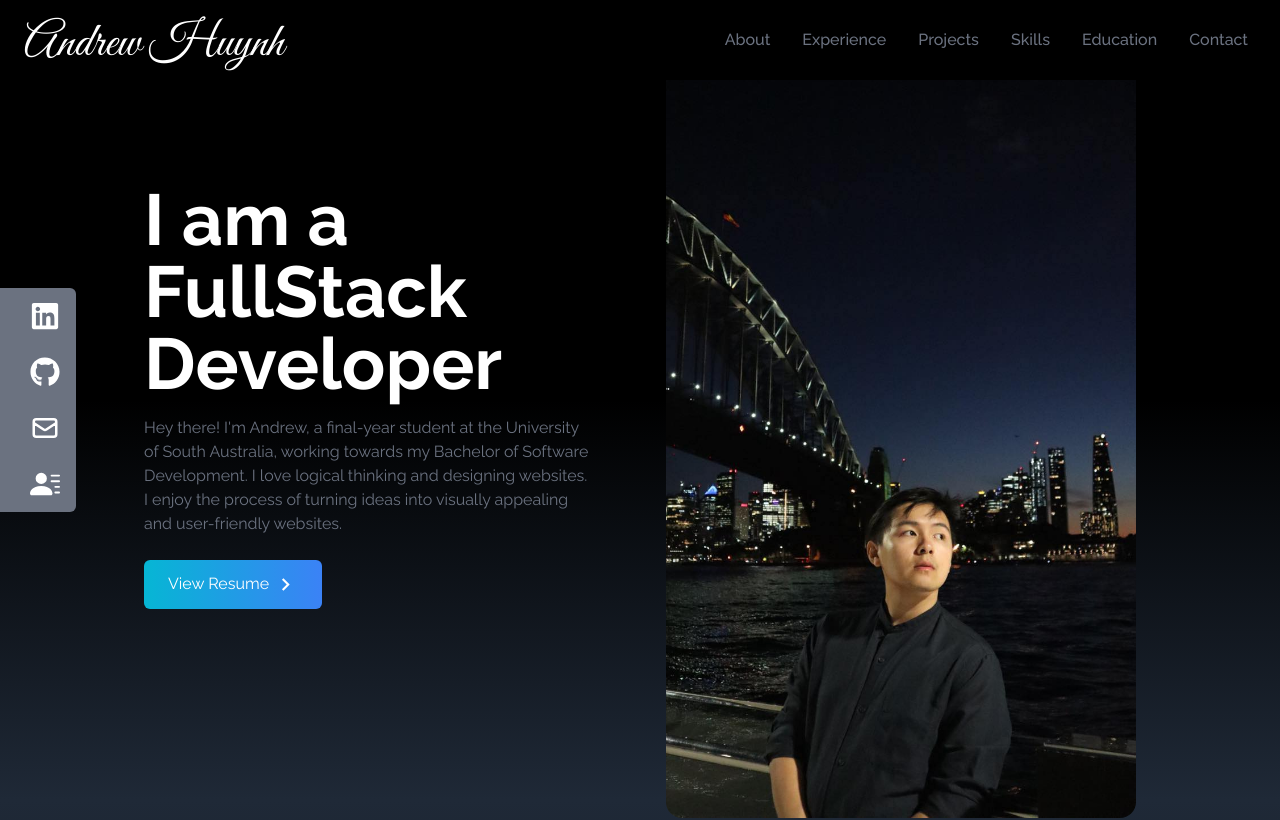
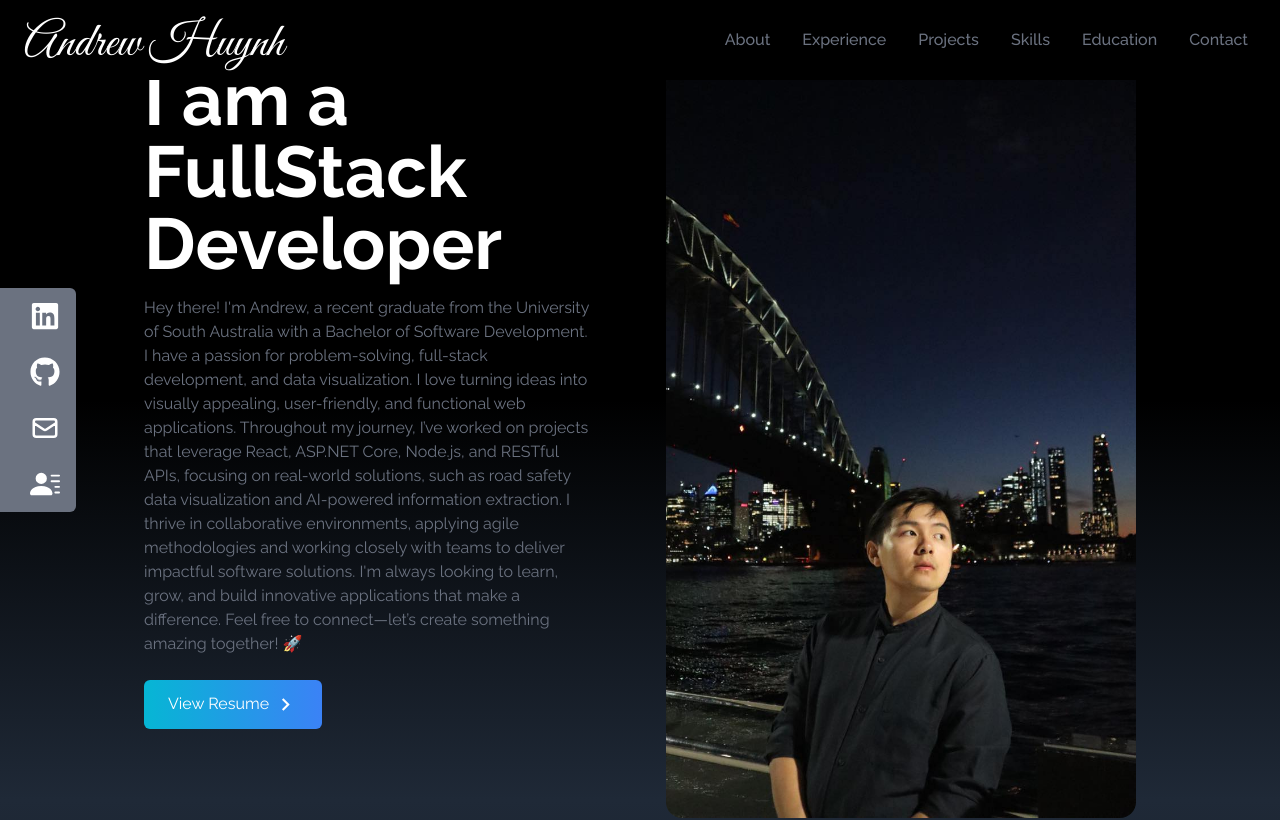
Before and after one commit to andrewhuynh561/portfolio-project, a React (Create React App) app: page / in a window 1280 px wide. Shown: the top 820 px of the page. Built offline with nearby package versions, Linux system fonts and the light colour scheme.

Commit message:
update education section

```diff
--- a/src/components/About.jsx
+++ b/src/components/About.jsx
@@ -11,11 +11,11 @@ const About = () => {
             <div className='flex flex-col justify-center h-full'>
                 <h2 className='text-4xl sm:text-7xl font-bold text-white'>I am a FullStack Developer</h2>
                 <p className='text-gray-500 py-4 max-w-md'>
-                Hey there! I'm Andrew, a final-year student at the University of
-            South Australia, working towards my Bachelor of Software
-            Development. I love logical thinking and designing websites. I enjoy
-            the process of turning ideas into visually appealing and
-            user-friendly websites.                    </p>
+                Hey there! I'm Andrew, a recent graduate from the University of South Australia with a Bachelor of Software Development. I have a passion for problem-solving, full-stack development, and data visualization. I love turning ideas into visually appealing, user-friendly, and functional web applications.
+
+Throughout my journey, I’ve worked on projects that leverage React, ASP.NET Core, Node.js, and RESTful APIs, focusing on real-world solutions, such as road safety data visualization and AI-powered information extraction. I thrive in collaborative environments, applying agile methodologies and working closely with teams to deliver impactful software solutions.
+
+I'm always looking to learn, grow, and build innovative applications that make a difference. Feel free to connect—let’s create something amazing together! 🚀                   </p>
             <div>
             <a
                 href="https://drive.google.com/file/d/1J-B0gW-qNMgWP2qnOeU3XjcSAx9Jnke4/view?usp=sharing"
--- a/src/components/Education.jsx
+++ b/src/components/Education.jsx
@@ -6,7 +6,7 @@ export const education = [
     id: 0,
     src: unisa,
     school: "University of South Australia",
-    date: "Feb 2022 - Present",
+    date: "Feb 2022 - Dec 2024",
     desc: "Developed a solid foundation in understanding computer systems, algorithms, and software project cycles.",
     degree: "Bachelor of Information Technology (Software Development)",
   },
```
